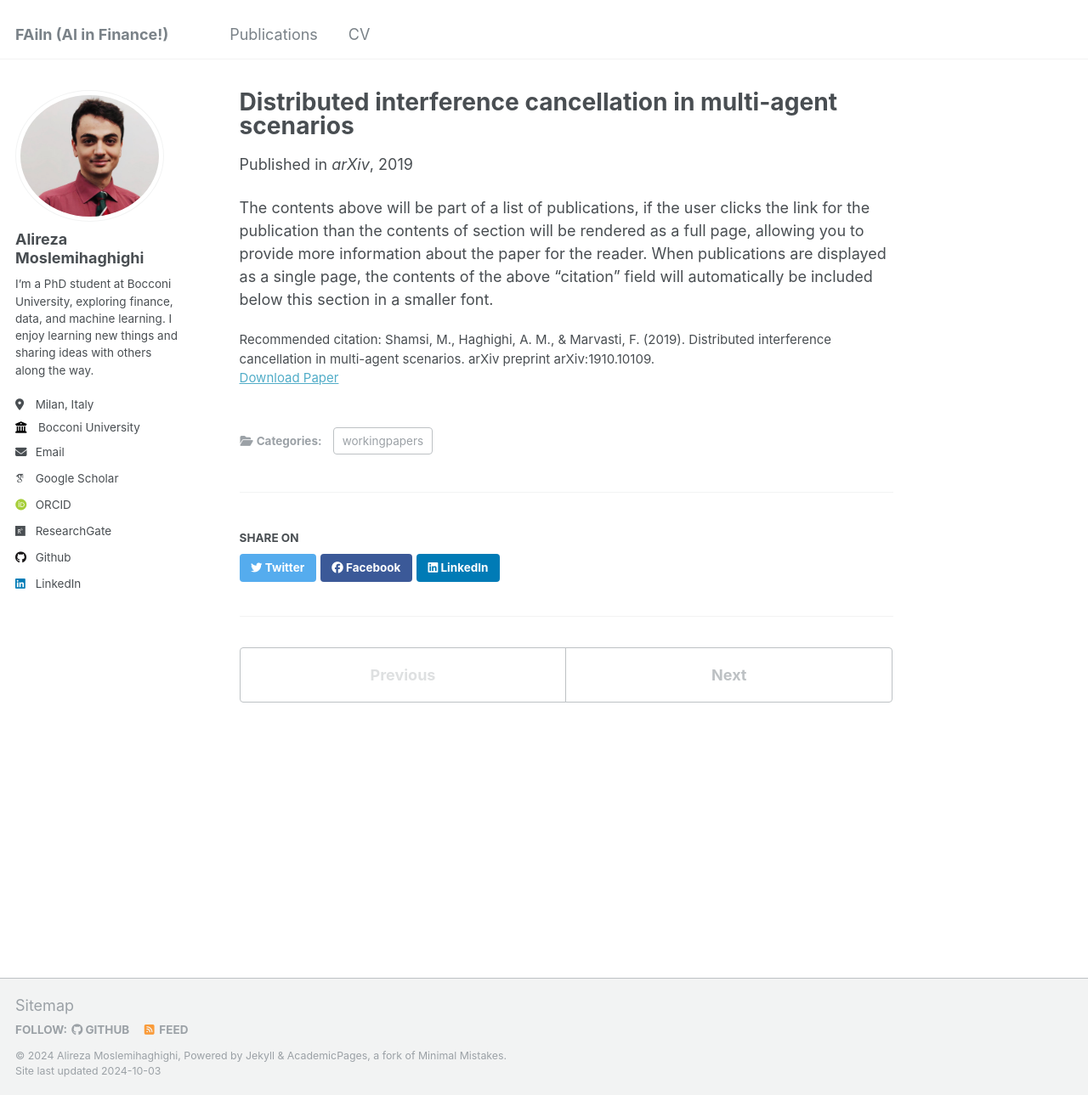
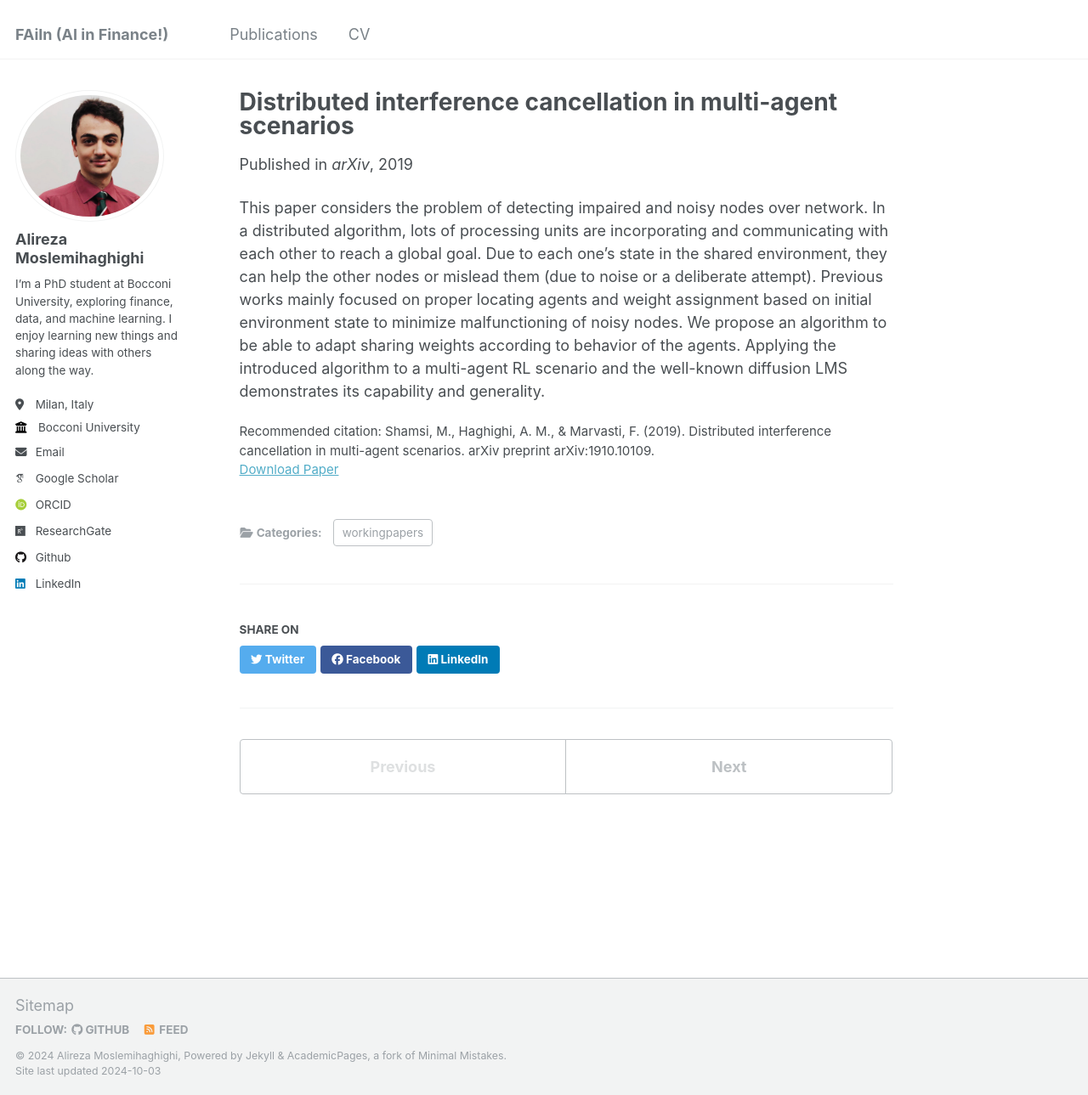
Before and after one commit to AAstroA/AAstroA.github.io, a Jekyll site: the page built from _publications/MSLPaper.md, in a window 1280 px wide and 1289 px high. Shown: the whole window at 85% size. Built offline with Jekyll 4.4.1, drawn with Linux system fonts in a browser that asks for light colours; some web fonts are replaced.

Commit message:
Update MSLPaper.md

```diff
--- a/_publications/MSLPaper.md
+++ b/_publications/MSLPaper.md
@@ -11,4 +11,4 @@ paperurl: '[https://arxiv.org/abs/1910.10109](https://arxiv.org/abs/1910.10109)'
 citation: 'Shamsi, M., Haghighi, A. M., & Marvasti, F. (2019). Distributed interference cancellation in multi-agent scenarios. arXiv preprint arXiv:1910.10109.'
 ---
 
-The contents above will be part of a list of publications, if the user clicks the link for the publication than the contents of section will be rendered as a full page, allowing you to provide more information about the paper for the reader. When publications are displayed as a single page, the contents of the above "citation" field will automatically be included below this section in a smaller font.
+This paper considers the problem of detecting impaired and noisy nodes over network. In a distributed algorithm, lots of processing units are incorporating and communicating with each other to reach a global goal. Due to each one's state in the shared environment, they can help the other nodes or mislead them (due to noise or a deliberate attempt). Previous works mainly focused on proper locating agents and weight assignment based on initial environment state to minimize malfunctioning of noisy nodes. We propose an algorithm to be able to adapt sharing weights according to behavior of the agents. Applying the introduced algorithm to a multi-agent RL scenario and the well-known diffusion LMS demonstrates its capability and generality.
```
